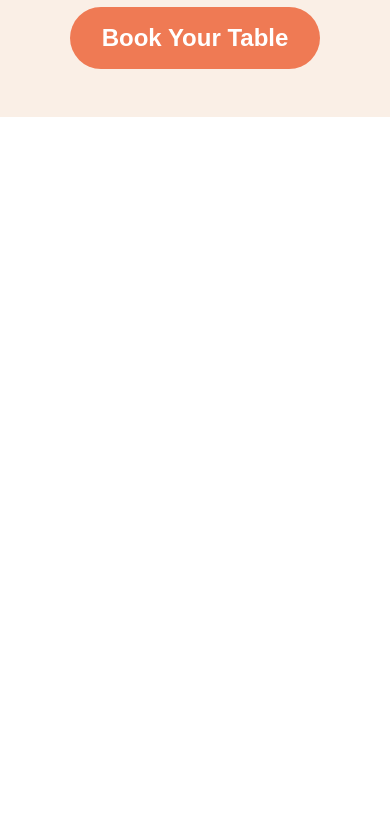
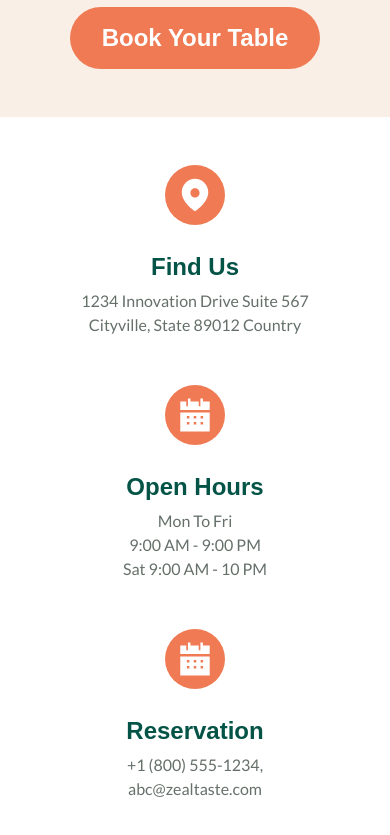
Before and after one commit to daynasymonds/clonesite-tailwindcss, a website: page public/index.html in a window 390 px wide. Shown: the part 795-1630 px from the top of the page. Before the commit the page ends 912 px from the top, so only its background shows below. Drawn offline with Linux system fonts and the light colour scheme; a web font is replaced by a local one.

Commit message:
Refactor feature section layout and styles for improved responsiveness; update HTML structure and utility classes

```diff
--- a/public/index.html
+++ b/public/index.html
@@ -43,43 +43,49 @@
         </div>
 
 
-        <!-- <div id="section-feature" class="global-padding flex flex-col justify-between pb-24">
-            <div id="section-feature-wrapper" class="grid grid-cols-3 gap-[8.25rem] pt-24">
-                <div class="flex flex-col justify-start items-center gap-8">
+        <div id="section-feature" class="flex flex-col justify-center pt-12 pb-12 md:py-16">
+            <div class="global-padding">
+                <div class="container-medium">
+                    <div id="section-feature-wrapper" class="flex flex-col justify-center items-center lg:block lg:justify-between">
+                        <div class="grid grid-cols-1 max-w-xs ml-auto mr-auto gap-12 md:grid-cols-3 md:max-w-full md:gap-12 lg:gap-32">
+                            <div class="flex flex-col items-center gap-7 px-3.5 md:justify-start">
                                 <div class="zeal-feature-icon-wrapper">
                                     <img class="w-[40px] h-[40px]" src="./images/icon_location_white.svg" alt="Zeal Taste location" />
                                 </div>
-                    <div class="flex flex-col justify-center items-center gap-6">
+                                <div class="flex flex-col justify-center items-center self-stretch gap-2 text-left">
                                     <h3 class="zeal-heading-h3">Find Us</h3>
-                        <div class="flex flex-col text-center max-w-[14.6875rem]">1234 Innovation Drive Suite 567 Cityville, State 89012 Country</div>
+                                    <div class="zeal-featured-text max-w-[14.6875rem]">1234 Innovation Drive Suite 567 Cityville, State 89012 Country</div>
                                 </div>
                             </div>
-                <div class="flex flex-col justify-start items-center gap-8">
+                            <div class="flex flex-col items-center gap-7 px-3.5">
                                 <div class="zeal-feature-icon-wrapper">
                                     <img class="w-[40px] h-[40px]" src="./images/icon_calendar_white.svg" alt="Zeal Taste hours of operation" />
                                 </div>
-                    <div class="flex flex-col justify-center items-center gap-6">
+                                <div class="flex flex-col justify-center items-center self-stretch gap-2 text-left">
                                     <h3 class="zeal-heading-h3">Open Hours</h3>
-                        <div class="flex flex-col text-center max-w-[14.6875rem]">
+                                    <div class="zeal-featured-text max-w-[14.6875rem]">
                                         <div>Mon To Fri</div>
                                         <div>9:00 AM - 9:00 PM</div>
                                         <div>Sat 9:00 AM - 10 PM</div>
                                     </div>
                                 </div>
                             </div>
-                <div class="flex flex-col justify-start items-center gap-8">
+                            <div class="flex flex-col items-center gap-7 px-3.5">
                                 <div class="zeal-feature-icon-wrapper">
                                     <img class="w-[40px] h-[40px]" src="./images/icon_calendar_white.svg" alt="Zeal Taste reservations" />
                                 </div>
-                    <div class="flex flex-col justify-center items-center gap-6">
+                                <div class="flex flex-col justify-center items-center self-stretch gap-2 text-left">
                                     <h3 class="zeal-heading-h3">Reservation</h3>
-                        <div class="flex flex-col text-center max-w-[14.6875rem]">+1 (800) 555-1234, abc@zealtaste.com</div>
+                                    <div class="zeal-featured-text max-w-[14.6875rem]">+1 (800) 555-1234, abc@zealtaste.com</div>
+                                </div>
+                            </div>
+                        </div>
                     </div>
                 </div>
             </div>
         </div>
 
-        <div class="bg-mint pt-26 pb-26">
+       <!-- <div class="bg-mint pt-26 pb-26">
             <div id="section-ourstory" class="global-padding flex flex-col justify-center items-center">
                 <div class="zeal-overline-text">OUR STORY</div>
                 <h2 class="zeal-heading-h2 pt-4">The Zeal Taste Adventure</h2>
--- a/public/styles.css
+++ b/public/styles.css
@@ -14,6 +14,7 @@
 @layer components {
     .global-padding {
         @apply px-4;
+
         @apply lg:px-10;
     }
 
@@ -21,7 +22,7 @@
         @apply ml-auto;
         @apply mr-auto;
         @apply w-full;
-        @apply lg:max-w-6xl;
+        @apply lg:max-w-[73.125rem];
     }
 
     .zeal-heading-h2 {
@@ -33,11 +34,14 @@
     }
 
     .zeal-heading-h3 {
-        font-family: var(--font-sansita);
-        color: var(--color-dark-green);
-        font-size: 2rem;
-        font-weight: 700;
-        line-height: 2.5rem;
+        @apply font-sansita;
+        @apply text-dark-green;
+        @apply text-[1.5rem];
+        @apply font-bold;
+        @apply leading-7;
+
+        @apply md:text-[2rem];
+        @apply md:leading-10;
     }
 
     .zeal-heading-h4 {
@@ -77,8 +81,8 @@
         @apply leading-6;
         @apply decoration-[none];
 
-        @apply lg:text-[1.25rem];
-        @apply lg:leading-8;
+        @apply md:text-[1.25rem];
+        @apply md:leading-8;
     }
 
     .zeal-text-size-small {
@@ -110,15 +114,26 @@
     }
 
     .zeal-feature-icon-wrapper {
-        background-color: var(--color-dark-orange) ;
-        border-radius: 100%;
-        min-height: 80px;
-        max-height: 80px;
-        max-width: 80px;
-        min-width: 80px;
-        justify-content: center;
-        align-items: center;
-        display: flex
+        @apply bg-dark-orange;
+        @apply rounded-full;
+        @apply h-full;
+        @apply min-h-[60px];
+        @apply min-w-[60px];
+        @apply max-h-[80px];
+        @apply max-w-[80px];
+        @apply justify-center;
+        @apply items-center;
+        @apply flex;
+
+        @apply md:w-full;
+        @apply md:max-w-[80px];
+        @apply md:min-h-[80px];
+    }
+
+    .zeal-featured-text {
+        @apply flex;
+        @apply text-center;
+        @apply flex-col;
     }
 
     .zeal-social-item {
```
Also changed, not shown: public/output.css. Lines whose indentation alone changed are shown as unchanged.
